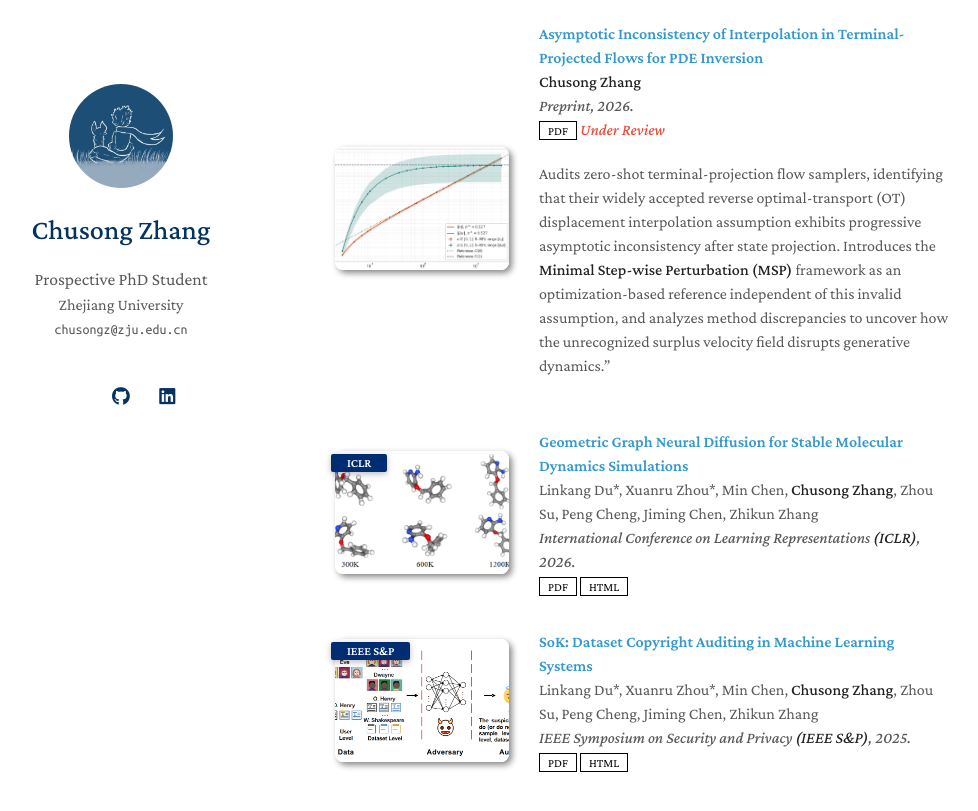
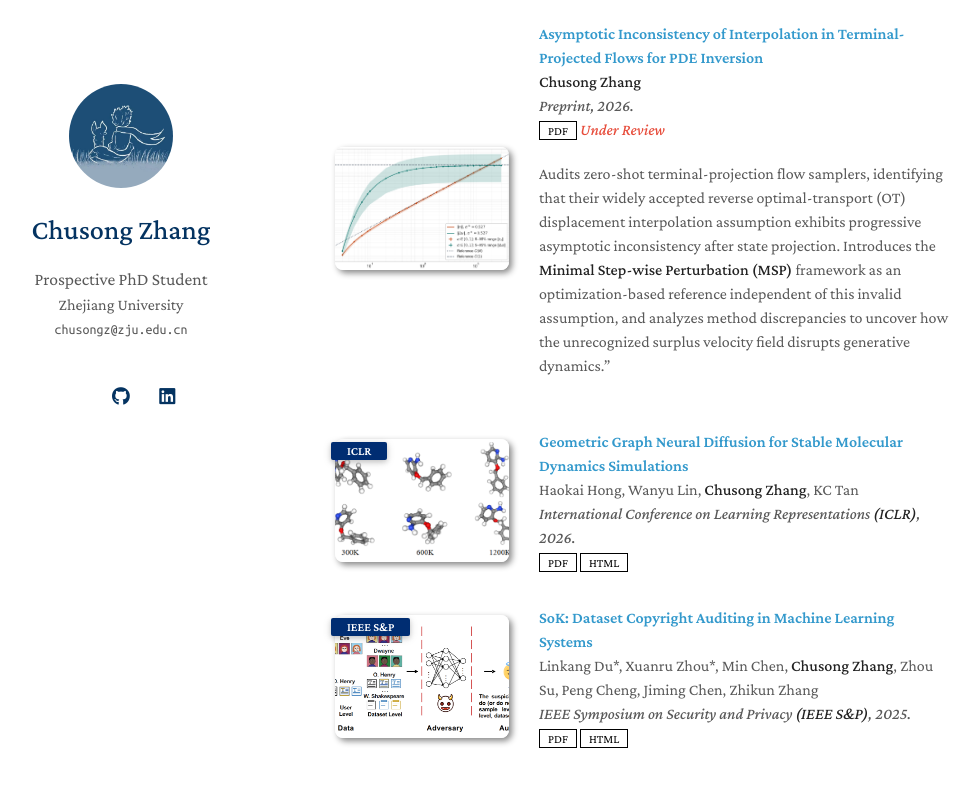
Before and after one commit to chusongz123-ux/chusongz123-ux.github.io, a Jekyll site: the page built from index.md, in a window 1280 px wide and 900 px high, scrolled down 925 px. Shown: the top 811 px of the window, without its empty margins (155-1133 px from the left). Built offline with Jekyll 4.4.1, drawn with Linux system fonts in a browser that asks for light colours; a style sheet for code colours, icons or effects is not loaded; our own code applies the rules of GitHub Pages for plain Markdown files.

Commit message:
Update publications.yml

```diff
--- a/_data/publications.yml
+++ b/_data/publications.yml
@@ -59,7 +59,7 @@ main:
 
 
   - title: "Geometric Graph Neural Diffusion for Stable Molecular Dynamics Simulations"
-    authors: Linkang Du*, Xuanru Zhou*, Min Chen, <strong>Chusong Zhang</strong>, Zhou Su, Peng Cheng, Jiming Chen, Zhikun Zhang
+    authors: Haokai Hong, Wanyu Lin, <strong>Chusong Zhang</strong>, KC Tan
     conference_short: ICLR
     conference: International Conference on Learning Representations <strong>(ICLR)</strong>, 2026.
     pdf: ./files/3313_Geometric_Graph_Neural_Di.pdf
```
